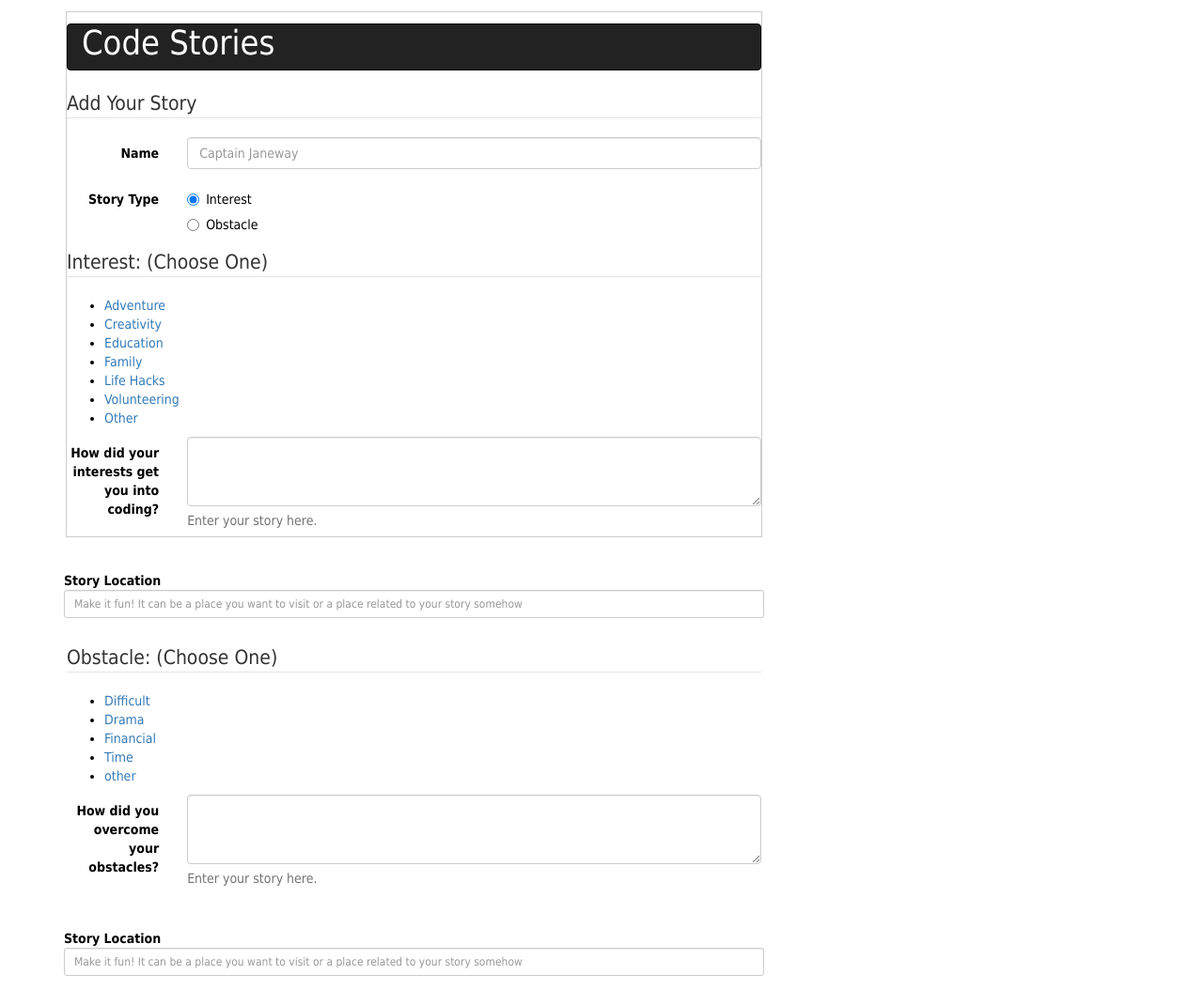
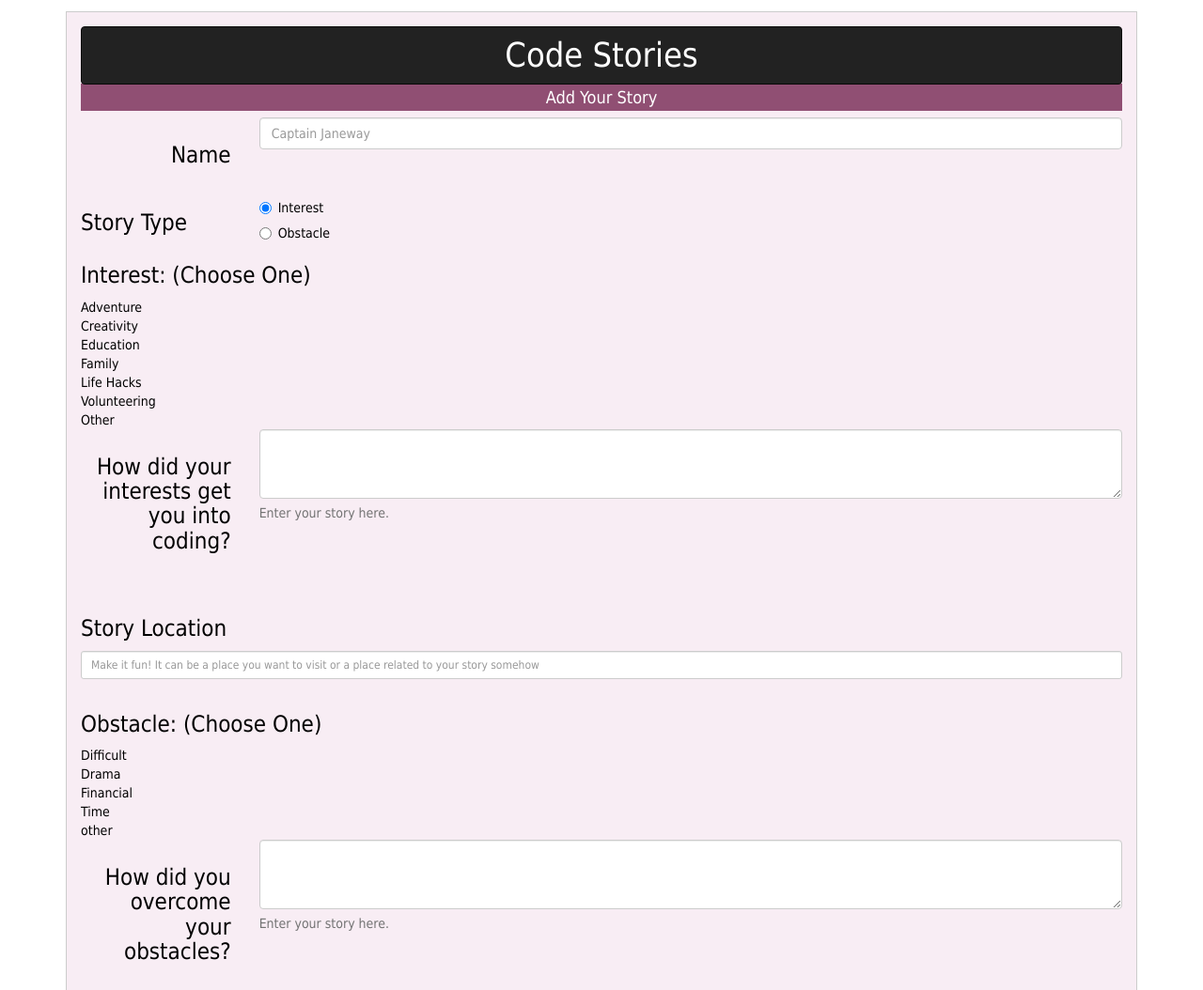
Before and after one commit to zenvercoder/codeStories, a plain HTML site: page form.html in a window 1280 px wide. Shown: the top 1054 px of the page at 94% size. Drawn offline with nearby package versions, Linux system fonts and the light colour scheme.

Commit message:
styling, more semantic html

```diff
--- a/form.html
+++ b/form.html
@@ -5,30 +5,25 @@
     <link href="https://maxcdn.bootstrapcdn.com/bootswatch/3.3.7/united/bootstrap.min.css" rel="stylesheet"
           integrity="sha384-pVJelSCJ58Og1XDc2E95RVYHZDPb9AVyXsI8NoVpB2xmtxoZKJePbMfE4mlXw7BJ" crossorigin="anonymous">
     <link href="styles/main.css" type="text/css" rel="stylesheet">
+    <link href="styles/form.css" type="text/css" rel="stylesheet">
 
     <title>Add Your Story</title>
 </head>
 <body>
 <div class="container">
-    <div class="card">
-        <nav class="navbar navbar-inverse navbar-card">
-            <div class="container-fluid">
-                <div class="navbar-header">
-                    <ul class="nav navbar-nav">
-                        <li>
-                            <h1 class="navHeadline">Code Stories</h1>
-                        </li>
-                    </ul>
+    <div class="formCard">
+        <div class="navbar navbar-inverse">
+            <h1>Code Stories</h1>
         </div>
-            </div>
-        </nav>
 
-        <form id="coderForm" action='https://code-stories.firebaseio.com/stories.json' method="post" class="form-horizontal">
+        <form id="coderForm" class="form-horizontal">
             <fieldset>
-                <legend>Add Your Story</legend>
-                <!--name-->
+                <h4 class="addStory">Add Your Story</h4>
+
                 <div class="form-group">
-                    <label for="name" class="col-lg-2 control-label">Name</label>
+                    <label for="name" class="col-lg-2 control-label">
+                        <h3>Name</h3>
+                    </label>
                     <div class="col-lg-10">
                         <input type="text" class="form-control"
                                id="name"
@@ -40,32 +35,33 @@
 
                 <!--story type-->
                 <div class="form-group">
-                    <label class="col-lg-2 control-label">Story Type</label>
+                    <h3 class="col-lg-2">Story Type</h3>
                     <div class="col-lg-10">
                         <div class="radio">
-                            <label>
                             <input type="radio"
                                    name="optionsRadios"
                                    id="interest"
-                                       value="option1"
+                                   value="interest"
                                    checked="">
+                            <label for="interest">
                                 Interest
                             </label>
                         </div>
                         <div class="radio">
-                            <label>
                             <input type="radio"
                                    name="optionsRadios"
                                    id="obstacle"
-                                       value="option2">
-                                Obstacle </label>
+                                   value="obstacle">
+                            <label for="obstacle">
+                                Obstacle
+                            </label>
                         </div>
                     </div>
                 </div>
 
                 <!--<li class="dropdown">-->
-                <legend>Interest: (Choose One) </legend>
-                    <ul role="menu" class="formListItem">
+                <h3>Interest: (Choose One)</h3>
+                <div role="menu" class="formListItem">
                     <li>
                         <a href="#" id="adventure" class="interestsOptions">Adventure</a>
                     </li>
@@ -87,11 +83,14 @@
                     <li>
                         <a href="#" id="interestOther" class="interestsOptions">Other</a>
                     </li>
-                    </ul>
+                </div>
                 <!--</li>-->
 
                 <div class="form-group">
-                    <label for="interestStory" class="col-lg-2 control-label">How did your interests get you into coding?</label>
+                    <label for="interestStory" class="col-lg-2 control-label">
+                        <h3>How did your interests get you into
+                            coding?</h3>
+                    </label>
                     <div class="col-lg-10">
                         <textarea class="form-control"
                                   rows="3"
@@ -103,16 +102,18 @@
                     </div>
                 </div>
 
-                <div class="form-group storyLocation">
-                    <label class="control-label" for="storyLocation">Story Location</label>
+                <div class="form-group interestStoryLocation">
+                    <label class="control-label" for="interestStoryLocation">
+                        <h3>Story Location</h3>
+                    </label>
                     <input class="form-control input-sm"
                            type="text"
-                           id="storyLocation"
+                           id="interestStoryLocation"
                            placeholder="Make it fun! It can be a place you want to visit or a place related to your story somehow">
                 </div>
 
-                    <legend>Obstacle: (Choose One) </legend>
-                    <ul class="formListItem" role="menu">
+                <h3>Obstacle: (Choose One)</h3>
+                <div class="formListItem" role="menu">
                     <li>
                         <a href="#" id="tooHard" class="obstaclesOptions">Difficult</a>
                     </li>
@@ -128,10 +129,12 @@
                     <li>
                         <a href="#" id="obstacleOther" class="obstaclesOptions">other</a>
                     </li>
-                    </ul>
+                </div>
 
                 <div class="form-group">
-                    <label for="obstacleStory" class="col-lg-2 control-label">How did you overcome your obstacles?</label>
+                    <label for="obstacleStory" class="col-lg-2 control-label">
+                        <h3>How did you overcome your obstacles?</h3>
+                    </label>
                     <div class="col-lg-10">
                         <textarea class="form-control"
                                   rows="3"
@@ -143,18 +146,21 @@
                     </div>
                 </div>
 
-                <div class="form-group storyLocation">
-                    <label class="control-label" for="storyLocation">Story Location</label>
+                <div class="form-group obstacleStoryLocation">
+                    <label class="control-label" for="obstacleStoryLocation">
+                        <h3>Story Location</h3>
+                    </label>
                     <input class="form-control input-sm"
                            type="text"
-                           id="storyLocation"
+                           id="obstacleStoryLocation"
                            placeholder="Make it fun! It can be a place you want to visit or a place related to your story somehow">
                 </div>
 
                 <input type="file" value="upload" id="fileButton"/>
 
                 <div class="progress progress-striped">
-                    <progress value="0" max="100" id="uploader" style="height: 20px; width:100%; display:block;">0%</progress>
+                    <progress value="0" max="100" id="uploader" style="height: 20px; width:100%; display:block;">0%
+                    </progress>
                 </div>
 
                 <div class="form-group">
--- /dev/null
+++ b/styles/form.css
@@ -0,0 +1,60 @@
+.formCard {
+    margin-top: 12px;
+    padding: 15px;
+    /*width: 65%;*/
+    background-color: rgba(248, 236, 243, .9);
+    border: 1px solid #cccccc;
+}
+
+.storyLocation {
+    padding: 12px;
+    /*margin: 12px;*/
+    margin-right: 8px;
+}
+
+.navbar > h1 {
+    text-align: center;
+    color: white;
+    font-weight: 100;
+    margin-top: 10px;
+}
+
+.addStory {
+    margin-top: -21px;
+    margin-bottom: 7px;
+    text-align: center;
+    padding: 5px;
+    background-color: rgba(119, 41, 83, .8);
+    font-weight: 100;
+
+    color: white;
+}
+
+a.interestsOptions,
+a.obstaclesOptions {
+    /*text-decoration: none;*/
+    color: black;
+}
+
+.formListItem {
+    list-style: none;
+    /*text-align: left;*/
+}
+
+.input-sm {
+    /*margin-left: 15px;*/
+    /*margin-right: 15px;*/
+}
+
+.interestStoryLocation,
+.obstacleStoryLocation {
+    padding: 15px;
+}
+
+ul.formListItem {
+    margin: auto;
+}
+
+.radio input[type="radio"], .radio-inline input[type="radio"], .checkbox input[type="checkbox"], .checkbox-inline input[type="checkbox"]{
+    margin-left: 0;
+}
```
Lines whose indentation alone changed are shown as unchanged.
